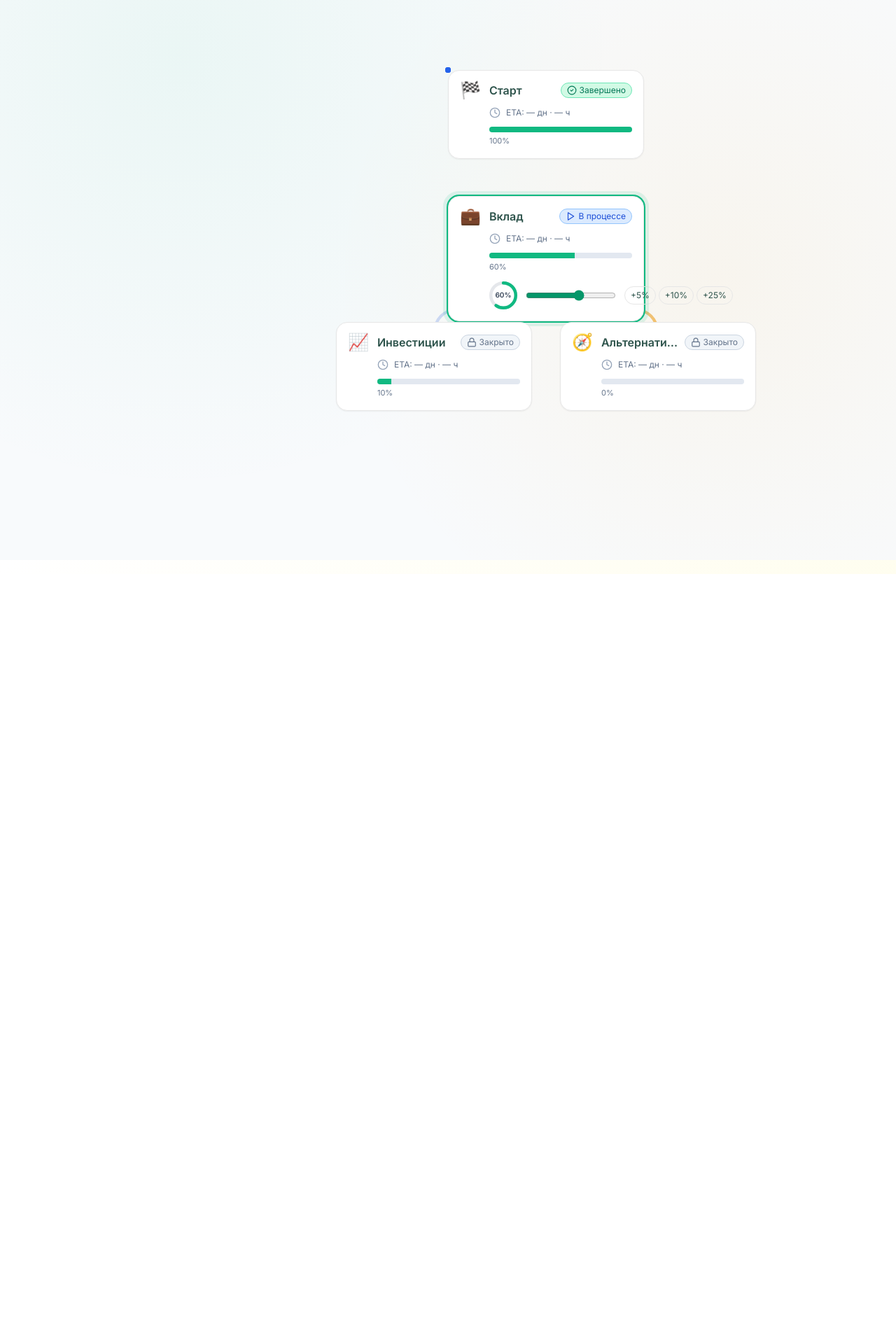
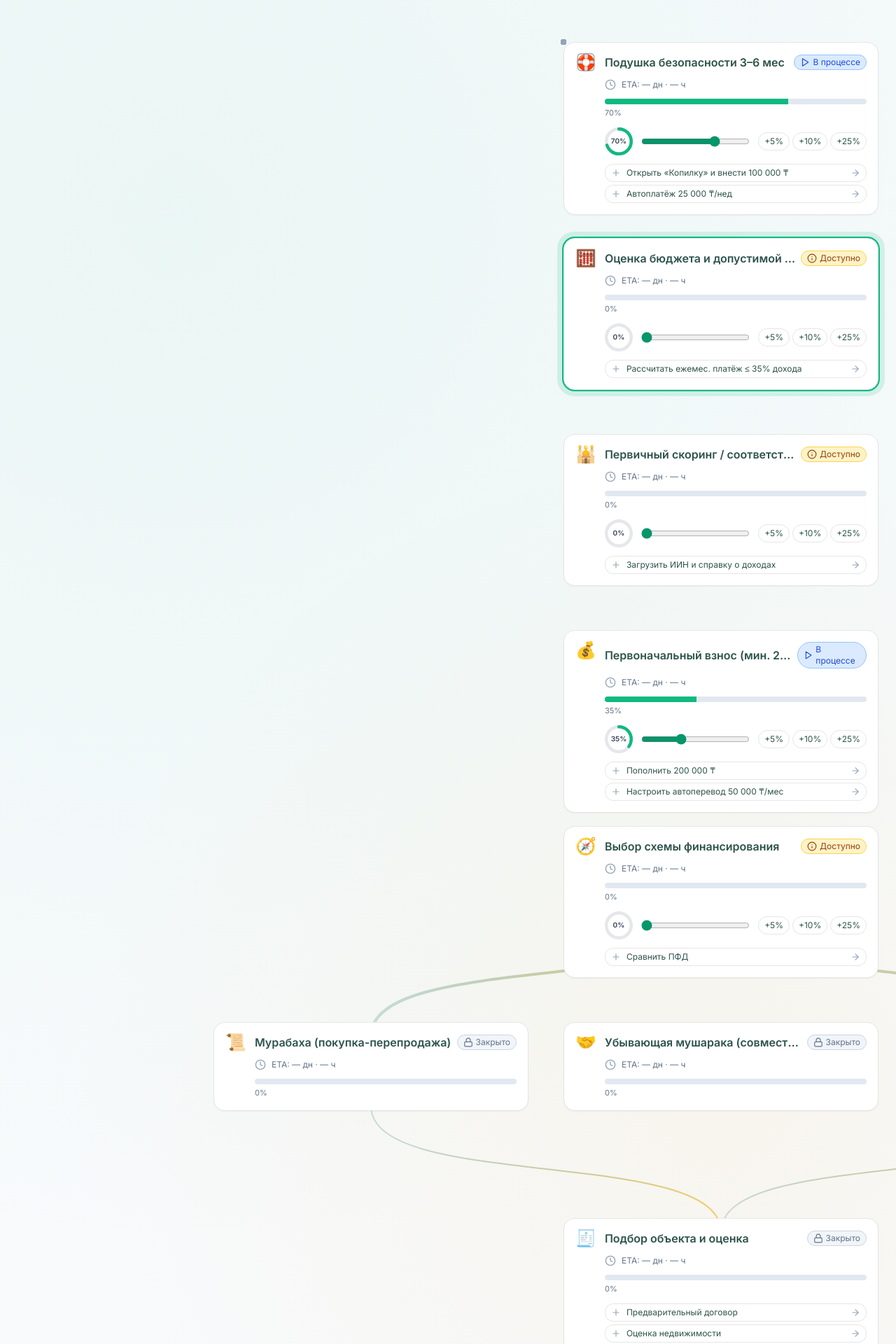
Before and after one commit to alikzilla/hacknu-landing-template, a React (Vite) app: page /roadmap in a window 1280 px wide. Shown: the top 1920 px of the page at 70% size. Before the commit the page ends 820 px from the top, so only its background shows below. Built offline with nearby package versions, Linux system fonts and the light colour scheme.

Commit message:
added roadmap

```diff
--- a/src/features/chat/model/store/index.ts
+++ b/src/features/chat/model/store/index.ts
@@ -1,4 +1,5 @@
 import { useMessageStore } from "./useMessageStore";
 import { useThreadStore } from "./useThreadStore";
+import { useModelStore } from "./useModelStore";
 
-export { useMessageStore, useThreadStore };
+export { useMessageStore, useThreadStore, useModelStore };
--- /dev/null
+++ b/src/features/chat/model/store/useModelStore.ts
@@ -0,0 +1,11 @@
+import { create } from "zustand";
+
+type ModelType = {
+  activeModel: "general" | "cumulative" | "accounting";
+  setActiveModel: (id: "general" | "cumulative" | "accounting") => void;
+};
+
+export const useModelStore = create<ModelType>((set) => ({
+  activeModel: "general",
+  setActiveModel: (id) => set({ activeModel: id }),
+}));
--- a/src/features/chat/ui/Messages/Messages.tsx
+++ b/src/features/chat/ui/Messages/Messages.tsx
@@ -1,15 +1,20 @@
 // src/features/chat/ui/Messages/Messages.tsx
 import { useEffect, useRef } from "react";
-import { useMessageStore, useThreadStore, MessageType } from "../../model";
+import {
+  useMessageStore,
+  useThreadStore,
+  MessageType,
+  useModelStore,
+} from "../../model";
 import { EMPTY_MESSAGES } from "../../model/constants/contants";
 import { useChatHistoryLoader } from "../../model/hooks/useChatIo";
+import { Loader } from "lucide-react";
+import Roadmap from "@/pages/Roadmap";
 
 const Bubble = ({ m }: { m: MessageType }) => {
   const isUser = m.role === "user";
   const isTyping = !!m.typing;
   const isPending = !!m.pending;
-
-  console.log(m);
 
   return (
     <div className={`flex ${isUser ? "justify-end" : "justify-start"}`}>
@@ -78,8 +83,9 @@ export const Messages = () => {
   const list = useMessageStore((s) =>
     activeId ? s.byThread[activeId] ?? EMPTY_MESSAGES : EMPTY_MESSAGES
   );
+  const activeModel = useModelStore((m) => m.activeModel);
 
-  const { load } = useChatHistoryLoader();
+  const { load, loading } = useChatHistoryLoader();
 
   useEffect(() => {
     load();
@@ -93,20 +99,38 @@ export const Messages = () => {
   });
 
   return (
+    <>
+      {activeModel === "general" ? (
         <div
           ref={ref}
           className="flex-1 min-h-0 overflow-y-auto bg-gradient-to-b from-slate-50/60 to-white px-3 md:px-4 py-3 md:py-4"
         >
           <div className="mx-auto max-w-3xl space-y-2.5 md:space-y-3">
-        {list.length === 0 ? (
+            {loading ? (
+              <div className="w-full h-full flex items-center justify-center animate-spin">
+                <Loader />
+              </div>
+            ) : list.length === 0 ? (
               <div className="rounded-xl border border-dashed border-slate-300 bg-white p-5 md:p-8 text-center text-slate-500">
-            Начните диалог: опишите цель (например, «Квартира 70 млн ₸, доход
-            500к»), прикрепите документы или продиктуйте голосом.
+                Начните диалог: опишите цель (например, «Квартира 70 млн ₸,
+                доход 500к»), прикрепите документы или продиктуйте голосом.
               </div>
             ) : (
               list.map((m) => <Bubble key={m.id} m={m} />)
             )}
           </div>
         </div>
+      ) : (
+        <div className="flex-1 min-h-0 overflow-y-scroll bg-gradient-to-b from-slate-50/60 to-white">
+          {loading ? (
+            <div className="w-full h-full flex items-center justify-center">
+              <Loader />
+            </div>
+          ) : (
+            <Roadmap />
+          )}
+        </div>
+      )}
+    </>
   );
 };
--- a/src/features/roadmap/model/utils/utils.ts
+++ b/src/features/roadmap/model/utils/utils.ts
@@ -1,9 +1,9 @@
 import { NodeType } from "..";
 
-export const NODE_WIDTH = 280;
+export const NODE_WIDTH = 450;
 export const NODE_HEIGHT = 140;
-export const H_SPACING = 320;
-export const V_SPACING = 180;
+export const H_SPACING = 500;
+export const V_SPACING = 280;
 
 export function priorityScore(p?: NodeType["priority"]) {
   switch (p) {
--- a/src/features/roadmap/ui/Roadmap/Roadmap.tsx
+++ b/src/features/roadmap/ui/Roadmap/Roadmap.tsx
@@ -1,6 +1,6 @@
 import { useEffect, useMemo, useState } from "react";
 import { motion, AnimatePresence } from "framer-motion";
-import { sampleBranching, sampleLinear } from "@/pages/Roadmap";
+import { sampleBranching } from "@/pages/Roadmap";
 import {
   calcPath,
   clamp,
@@ -89,6 +89,13 @@ export default function Roadmap({ data }: { data?: JourneyType }) {
   const viewW = maxX - minX + 160;
   const viewH = maxY + 240;
 
+  const offsetX = -minX + 80; // left padding so graph starts on-screen
+  const offsetY = 60; // top padding
+  const GUTTER = 160; // extra scroll space around the graph
+
+  const contentW = viewW + offsetX + GUTTER;
+  const contentH = viewH + offsetY + GUTTER;
+
   // Actions
   const handleAction = (payload: {
     nodeId: string;
@@ -165,7 +172,7 @@ export default function Roadmap({ data }: { data?: JourneyType }) {
 
   return (
     <div
-      className="h-[100dvh] bg-[var(--canvas-bg)]"
+      className="h-full w-full bg-[var(--canvas-bg)] overflow-hidden"
       style={{
         background: `radial-gradient( circle at 20% 10%, rgba(16,185,129,0.06), transparent 50%), radial-gradient( circle at 80% 50%, rgba(245,158,11,0.06), transparent 50%), ${
           journey.theme?.colors?.bg || "#F8FAFC"
@@ -173,13 +180,9 @@ export default function Roadmap({ data }: { data?: JourneyType }) {
       }}
     >
       {/* Canvas */}
-      <div className="relative overflow-auto">
-        <div className="relative mx-auto max-w-[1100px] px-8 py-10">
+      <div className="relative h-full overflow-auto">
         {/* Layered canvas: edges behind (z-0), nodes above (z-10) */}
-          <div
-            className="relative mx-auto"
-            style={{ width: viewW, height: viewH }}
-          >
+        <div className="relative" style={{ width: contentW, height: contentH }}>
           {/* EDGES (z-0) */}
           <svg width={viewW} height={viewH} className="absolute inset-0 z-0">
             <defs>
@@ -195,7 +198,7 @@ export default function Roadmap({ data }: { data?: JourneyType }) {
                 </feMerge>
               </filter>
             </defs>
-              <g transform={`translate(${-minX + 80}, 60)`}>
+            <g transform={`translate(${offsetX}, ${offsetY})`}>
               {(journey.connections || []).map((c) => {
                 const s = nodePositions.get(c.from);
                 const t = nodePositions.get(c.to);
@@ -258,9 +261,7 @@ export default function Roadmap({ data }: { data?: JourneyType }) {
           {/* NODES (z-10) */}
           <div
             className="absolute inset-0 z-10"
-              style={{
-                transform: `translateX(${-minX + 80}px) translateY(60px)`,
-              }}
+            style={{ transform: `translate(${offsetX}px, ${offsetY}px)` }}
           >
             <AnimatePresence>
               {journey.nodes.map((n) => {
@@ -297,35 +298,5 @@ export default function Roadmap({ data }: { data?: JourneyType }) {
         </div>
       </div>
     </div>
-    </div>
   );
 }
-
-// ----------------------------------- Dev Harness (manual tests) -----------------------------------
-export function DevHarness() {
-  const [which, setWhich] = useState<"linear" | "branch">("branch");
-  const data = which === "branch" ? sampleBranching : sampleLinear;
-  return (
-    <div className="h-[100dvh]">
-      <div className="fixed left-3 top-3 z-50 flex gap-2 rounded-xl border bg-white/80 px-3 py-2 text-xs">
-        <button
-          onClick={() => setWhich("branch")}
-          className={`rounded px-2 py-1 ${
-            which === "branch" ? "bg-emerald-100" : "bg-white"
-          }`}
-        >
-          Branching test
-        </button>
-        <button
-          onClick={() => setWhich("linear")}
-          className={`rounded px-2 py-1 ${
-            which === "linear" ? "bg-emerald-100" : "bg-white"
-          }`}
-        >
-          Linear test
-        </button>
-      </div>
-      <Roadmap data={data} />
-    </div>
-  );
-}
--- a/src/pages/Roadmap.tsx
+++ b/src/pages/Roadmap.tsx
@@ -1,128 +1,274 @@
 import { Roadmap } from "@/features/roadmap";
 import { JourneyType } from "@/features/roadmap/model";
 
-export const sampleLinear: JourneyType = {
-  journey_id: "linear_test",
-  title: "Линейный путь — тест",
-  description: "Простой тест-кейс без ветвлений",
+export const sampleBranching: JourneyType = {
+  journey_id: "islamic_mortgage_roadmap_v1",
+  title: "Путь к исламской ипотеке",
+  description:
+    "От подушки безопасности и оценки бюджета до выбора продукта (Мурабаха / Убывающая мушарака / Иджара) и заселения.",
   category: "financial",
-  theme: { colors: { primary: "#1E6F55", accent: "#D9B44A", bg: "#F9FAF9" } },
+  theme: { colors: { primary: "#136f63", accent: "#eab308", bg: "#f8fafc" } },
   goal: {
-    title: "Линейная цель",
+    title: "Купить квартиру по исламскому финансированию",
     target_value: 100,
-    current_value: 40,
+    current_value: 42,
     unit: "%",
-    deadline: "2030-01-01",
-    progress_percent: 40,
+    deadline: "2027-12-31",
+    progress_percent: 42,
   },
-  progress: { overall_percent: 40 },
+  progress: { overall_percent: 42 },
+
   nodes: [
     {
-      id: "a1",
-      title: "Шаг 1",
+      id: "n1",
+      title: "Подушка безопасности 3–6 мес",
       type: "milestone",
-      icon: "🪙",
-      status: "completed",
-      progress: { percent: 100 },
+      icon: "🛟",
+      status: "in_progress",
+      progress: { percent: 70 },
+      subnodes: [
+        {
+          id: "n1.s1",
+          title: "Открыть «Копилку» и внести 100 000 ₸",
+          type: "task",
+          status: "unlocked",
+          suggested_action: { action: "transfer", amount: 100000 },
         },
         {
-      id: "a2",
-      title: "Шаг 2",
-      type: "milestone",
-      icon: "🪙",
-      status: "in_progress",
-      progress: { percent: 40 },
-      dependencies: ["a1"],
-      subnodes: [
-        {
-          id: "a2.s1",
-          title: "+10%",
+          id: "n1.s2",
+          title: "Автоплатёж 25 000 ₸/нед",
           type: "task",
           status: "unlocked",
-          suggested_action: { action: "percent", amount: 10 },
+          suggested_action: {
+            action: "autopay",
+            amount: 25000,
+            period: "weekly",
+          },
         },
       ],
     },
+
     {
-      id: "a3",
-      title: "Шаг 3",
+      id: "n2",
+      title: "Оценка бюджета и допустимой нагрузки",
+      type: "learning",
+      icon: "🧮",
+      status: "unlocked",
+      progress: { percent: 0 },
+      dependencies: ["n1"],
+      subnodes: [
+        {
+          id: "n2.s1",
+          title: "Рассчитать ежемес. платёж ≤ 35% дохода",
+          type: "task",
+          status: "unlocked",
+          suggested_action: { action: "calc_affordability" },
+        },
+      ],
+    },
+
+    {
+      id: "n3",
+      title: "Первичный скоринг / соответствие шариату",
       type: "milestone",
-      icon: "🪙",
+      icon: "🕌",
+      status: "unlocked",
+      progress: { percent: 0 },
+      dependencies: ["n2"],
+      subnodes: [
+        {
+          id: "n3.s1",
+          title: "Загрузить ИИН и справку о доходах",
+          type: "task",
+          status: "unlocked",
+          suggested_action: { action: "upload_docs", docs: ["iin", "income"] },
+        },
+      ],
+    },
+
+    {
+      id: "n4",
+      title: "Первоначальный взнос (мин. 20%)",
+      type: "milestone",
+      icon: "💰",
+      status: "in_progress",
+      progress: { percent: 35 },
+      dependencies: ["n3"],
+      subnodes: [
+        {
+          id: "n4.s1",
+          title: "Пополнить 200 000 ₸",
+          type: "task",
+          status: "unlocked",
+          suggested_action: { action: "transfer", amount: 200000 },
+        },
+        {
+          id: "n4.s2",
+          title: "Настроить автоперевод 50 000 ₸/мес",
+          type: "task",
+          status: "unlocked",
+          suggested_action: {
+            action: "autopay",
+            amount: 50000,
+            period: "monthly",
+          },
+        },
+      ],
+    },
+
+    {
+      id: "n5",
+      title: "Выбор схемы финансирования",
+      type: "challenge",
+      icon: "🧭",
+      status: "unlocked",
+      progress: { percent: 0 },
+      dependencies: ["n4"],
+      subnodes: [
+        {
+          id: "n5.s1",
+          title: "Сравнить ПФД",
+          type: "task",
+          status: "unlocked",
+        },
+      ],
+    },
+
+    {
+      id: "n5a",
+      title: "Мурабаха (покупка-перепродажа)",
+      type: "milestone",
+      icon: "📜",
       status: "locked",
       progress: { percent: 0 },
-      dependencies: ["a2"],
+      dependencies: ["n5"],
+    },
+    {
+      id: "n5b",
+      title: "Убывающая мушарака (совместная доля)",
+      type: "milestone",
+      icon: "🤝",
+      status: "locked",
+      progress: { percent: 0 },
+      dependencies: ["n5"],
+    },
+    {
+      id: "n5c",
+      title: "Иджара с выкупом (лизинг)",
+      type: "milestone",
+      icon: "🏠",
+      status: "locked",
+      progress: { percent: 0 },
+      dependencies: ["n5"],
+    },
+
+    {
+      id: "n6",
+      title: "Подбор объекта и оценка",
+      type: "task",
+      icon: "🧾",
+      status: "locked",
+      progress: { percent: 0 },
+      dependencies: ["n5a", "n5b", "n5c"],
+      subnodes: [
+        {
+          id: "n6.s1",
+          title: "Предварительный договор",
+          type: "task",
+          status: "unlocked",
+        },
+        {
+          id: "n6.s2",
+          title: "Оценка недвижимости",
+          type: "task",
+          status: "unlocked",
         },
       ],
-  connections: [
-    { id: "e1", from: "a1", to: "a2", type: "curved" },
-    { id: "e2", from: "a2", to: "a3", type: "curved" },
+    },
+
+    {
+      id: "n7",
+      title: "Такафул и финальные документы",
+      type: "milestone",
+      icon: "🧾",
+      status: "locked",
+      progress: { percent: 0 },
+      dependencies: ["n6"],
+      subnodes: [
+        {
+          id: "n7.s1",
+          title: "Оформить такафул",
+          type: "task",
+          status: "unlocked",
+        },
       ],
-  ai_guides: {
-    advice_templates: {
-      save_small: "Переведи {amount}₸ в '{node_title}' → станет {percent}%",
     },
+
+    {
+      id: "n8",
+      title: "Сделка / заселение",
+      type: "milestone",
+      icon: "🎉",
+      status: "locked",
+      progress: { percent: 0 },
+      dependencies: ["n7"],
     },
-};
 
-export const sampleBranching: JourneyType = {
-  journey_id: "branch_test",
-  title: "Развилка — тест",
-  description: "Ветвящийся путь, проверка навигации",
-  category: "financial",
-  theme: { colors: { primary: "#2563eb", accent: "#f59e0b", bg: "#f8fafc" } },
-  goal: {
-    title: "Развилка",
-    target_value: 100,
-    current_value: 55,
-    unit: "%",
-    deadline: "2030-01-01",
-    progress_percent: 55,
-  },
-  progress: { overall_percent: 55 },
-  nodes: [
     {
-      id: "b1",
-      title: "Старт",
-      type: "milestone",
-      icon: "🏁",
-      status: "completed",
-      progress: { percent: 100 },
+      id: "n9",
+      title: "График выплат и досрочное погашение",
+      type: "learning",
+      icon: "📈",
+      status: "locked",
+      progress: { percent: 0 },
+      dependencies: ["n8"],
+      subnodes: [
+        {
+          id: "n9.s1",
+          title: "Настроить автоплатёж",
+          type: "task",
+          status: "unlocked",
+          suggested_action: { action: "autopay", amount: 0 },
         },
         {
-      id: "b2",
-      title: "Вклад",
-      type: "milestone",
-      icon: "💼",
-      status: "in_progress",
-      progress: { percent: 60 },
-      dependencies: ["b1"],
-    },
-    {
-      id: "b3",
-      title: "Инвестиции",
-      type: "milestone",
-      icon: "📈",
-      status: "locked",
-      progress: { percent: 10 },
-      dependencies: ["b2"],
-    },
-    {
-      id: "b4",
-      title: "Альтернатива",
-      type: "milestone",
-      icon: "🧭",
-      status: "locked",
-      progress: { percent: 0 },
-      dependencies: ["b2"],
+          id: "n9.s2",
+          title: "План досрочного (ежеквартально)",
+          type: "task",
+          status: "unlocked",
         },
       ],
+    },
+  ],
+
   connections: [
-    { id: "be1", from: "b1", to: "b2", type: "curved" },
-    { id: "be2", from: "b2", to: "b3", type: "curved" },
-    { id: "be3", from: "b2", to: "b4", type: "curved" },
+    { id: "c1", from: "n1", to: "n2", type: "curved" },
+    { id: "c2", from: "n2", to: "n3", type: "curved" },
+    { id: "c3", from: "n3", to: "n4", type: "curved" },
+    { id: "c4", from: "n4", to: "n5", type: "curved" },
+    // разветвление на три схемы
+    { id: "c5a", from: "n5", to: "n5a", type: "curved" },
+    { id: "c5b", from: "n5", to: "n5b", type: "curved" },
+    { id: "c5c", from: "n5", to: "n5c", type: "curved" },
+    // любой выбранный путь ведёт к подбору объекта
+    { id: "c6a", from: "n5a", to: "n6", type: "curved" },
+    { id: "c6b", from: "n5b", to: "n6", type: "curved" },
+    { id: "c6c", from: "n5c", to: "n6", type: "curved" },
+    { id: "c7", from: "n6", to: "n7", type: "curved" },
+    { id: "c8", from: "n7", to: "n8", type: "curved" },
+    { id: "c9", from: "n8", to: "n9", type: "curved" },
   ],
+
   ai_guides: {
-    advice_templates: { save_small: "Добавь {amount}₸ в '{node_title}'" },
+    persona: "supportive_financial_coach",
+    language: "ru",
+    max_suggestions_per_day: 3,
+    advice_templates: {
+      save_small:
+        "Отлично — переведите {amount}₸ в накопления. Это приблизит шаг «{node_title}».",
+      motivate: "Шаг «{node_title}» готов! Дальше — «{next_title}».",
+      percent_nudge: "Добавим ещё {amount}% к первоначальному взносу?",
+      doc_hint: "Готов(ы) загрузить документы? Я подскажу формат и список.",
+    },
   },
 };
 
```
Also changed, not shown: src/features/chat/ui/Composer/Composer.tsx (+63 -2 lines), src/features/chat/ui/ModelSelector/ModelSelector.tsx (+17 -18 lines). Lines whose indentation alone changed are shown as unchanged.
